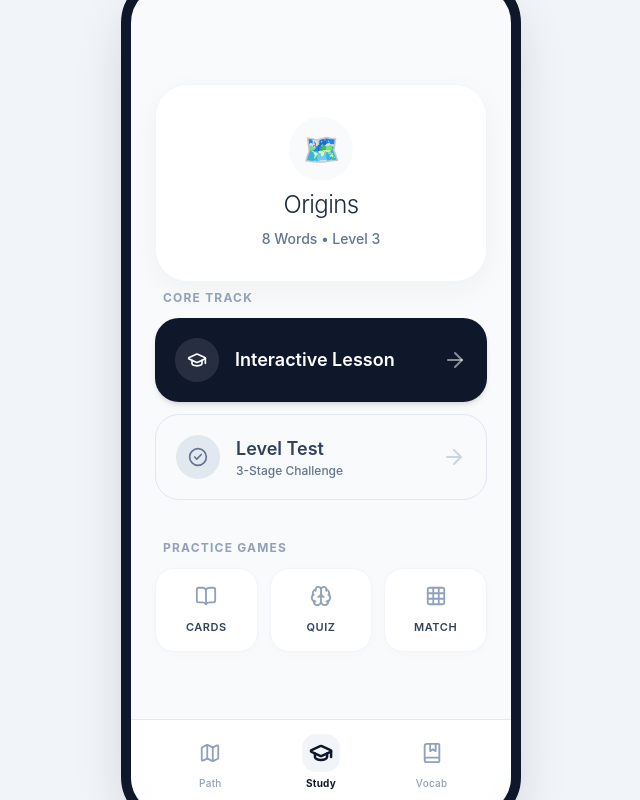
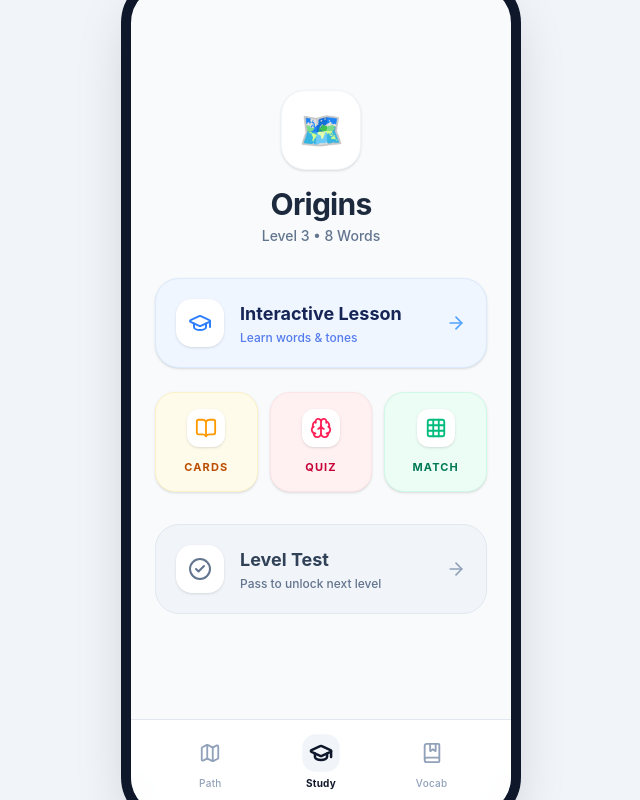
Before and after one commit to cpmas/thai-learning-app, a React (Vite) app: page / in a window 1280 px wide. Both pictures are taken after a click on the button "🗺️". Shown: the whole page, without its empty margins (319-959 px from the left). Built offline with nearby package versions, Linux system fonts and the light colour scheme.

Commit message:
study layout update

```diff
--- a/src/App.jsx
+++ b/src/App.jsx
@@ -304,6 +304,11 @@ const customStyles = `
   .rotate-y-180 { transform: rotateY(180deg); }
   .hide-scrollbar::-webkit-scrollbar { display: none; }
   .hide-scrollbar { -ms-overflow-style: none; scrollbar-width: none; }
+
+  @keyframes slideInNext { from { transform: translateX(100vw); } to { transform: translateX(0); } }
+  @keyframes slideInPrev { from { transform: translateX(-100vw); } to { transform: translateX(0); } }
+  .animate-in-next { animation: slideInNext 0.25s ease-out forwards; }
+  .animate-in-prev { animation: slideInPrev 0.25s ease-out forwards; }
 `;
 
 const getPhonetic = (thaiWord) => {
@@ -364,62 +369,65 @@ const StudyHub = ({ level, unlockedLevelId, onSelectMode }) => {
   const isCompleted = level.id < unlockedLevelId;
 
   return (
-    <div className="flex flex-col items-center justify-center h-full space-y-6 p-6 pt-10 animation-fade-in">
-      <div className="text-center space-y-2 mb-2 bg-white p-8 rounded-[2rem] shadow-[0_8px_30px_rgb(0,0,0,0.04)] border border-slate-100 w-full max-w-sm flex flex-col items-center">
-        <div className="w-16 h-16 bg-slate-50 rounded-full flex items-center justify-center text-3xl mb-2">{level.icon}</div>
-        <h2 className="text-2xl font-light tracking-tight text-slate-800">{level.title}</h2>
-        <p className="text-slate-500 font-medium text-sm">
-          {level.vocab.length} Words • Level {level.id}
-        </p>
-      </div>
+    <div className="flex flex-col items-center justify-center min-h-full p-6 animation-fade-in pb-10">
+      <div className="w-full max-w-sm flex flex-col gap-6 my-auto">
 
-      <div className="w-full max-w-sm space-y-3">
-        <h3 className="text-xs font-bold text-slate-400 uppercase tracking-widest px-2">Core Track</h3>
-        <button onClick={() => { vibrate('tap'); onSelectMode('lesson'); }} className="w-full bg-slate-900 text-white p-5 rounded-[1.5rem] shadow-md hover:shadow-lg transition-all active:scale-95 flex items-center justify-between group">
-          <div className="flex items-center space-x-4">
-            <div className="bg-white/10 p-3 rounded-full group-hover:scale-110 transition-transform"><GraduationCap size={20} /></div>
+        {/* Header */}
+        <div className="flex flex-col items-center text-center w-full mb-2">
+          <div className="w-20 h-20 bg-white rounded-[1.5rem] shadow-sm flex items-center justify-center text-4xl border border-slate-100 mb-4">
+            {level.icon}
+          </div>
+          <h2 className="text-3xl font-bold text-slate-800 tracking-tight mb-1">{level.title}</h2>
+          <p className="text-sm text-slate-500 font-medium">Level {level.id} • {level.vocab.length} Words</p>
+        </div>
+
+        {/* Step 1: Interactive Lesson */}
+        <button onClick={() => { vibrate('tap'); onSelectMode('lesson'); }} className="w-full bg-blue-50 border border-blue-100 p-5 rounded-[1.5rem] shadow-sm hover:shadow-md active:scale-95 transition-all flex items-center justify-between group">
+          <div className="flex items-center gap-4">
+            <div className="bg-white text-blue-500 p-3 rounded-2xl shadow-sm group-hover:scale-110 transition-transform"><GraduationCap size={24} /></div>
             <div className="text-left">
-              <span className="block text-lg font-semibold">Interactive Lesson</span>
+              <span className="block text-lg font-bold text-blue-950">Interactive Lesson</span>
+              <span className="block text-xs font-medium text-blue-700/70 mt-0.5">Learn words & tones</span>
             </div>
           </div>
-          <ArrowRight className="text-white/50" />
+          <ArrowRight size={20} className="text-blue-400 group-hover:text-blue-600 transition-colors" />
         </button>
 
+        {/* Step 2: Practice Minigames */}
+        <div className="grid grid-cols-3 gap-3">
+          <button onClick={() => { vibrate('tap'); onSelectMode('flashcards'); }} className="bg-amber-50 border border-amber-100 p-4 rounded-[1.25rem] shadow-sm active:scale-95 transition-all flex flex-col items-center justify-center gap-2 hover:bg-amber-100 hover:shadow-md">
+            <div className="bg-white p-2 rounded-xl shadow-sm"><BookOpen size={22} className="text-amber-500" /></div>
+            <span className="font-bold text-[11px] text-amber-700 uppercase tracking-widest mt-1">Cards</span>
+          </button>
+          <button onClick={() => { vibrate('tap'); onSelectMode('quiz'); }} className="bg-rose-50 border border-rose-100 p-4 rounded-[1.25rem] shadow-sm active:scale-95 transition-all flex flex-col items-center justify-center gap-2 hover:bg-rose-100 hover:shadow-md">
+            <div className="bg-white p-2 rounded-xl shadow-sm"><Brain size={22} className="text-rose-500" /></div>
+            <span className="font-bold text-[11px] text-rose-700 uppercase tracking-widest mt-1">Quiz</span>
+          </button>
+          <button onClick={() => { vibrate('tap'); onSelectMode('match'); }} className="bg-emerald-50 border border-emerald-100 p-4 rounded-[1.25rem] shadow-sm active:scale-95 transition-all flex flex-col items-center justify-center gap-2 hover:bg-emerald-100 hover:shadow-md">
+            <div className="bg-white p-2 rounded-xl shadow-sm"><Grid size={22} className="text-emerald-500" /></div>
+            <span className="font-bold text-[11px] text-emerald-700 uppercase tracking-widest mt-1">Match</span>
+          </button>
+        </div>
+
+        {/* Step 3: Level Test */}
         <button
           onClick={() => { vibrate('tap'); onSelectMode('level-test'); }}
-          className={`w-full p-5 rounded-[1.5rem] transition-all active:scale-95 flex items-center justify-between group border
-            ${isCompleted ? 'bg-slate-50 border-slate-200 text-slate-700' : 'bg-white border-slate-200 text-slate-900 shadow-sm'}
+          className={`w-full p-5 rounded-[1.5rem] transition-all active:scale-95 flex items-center justify-between group mt-2
+            ${isCompleted ? 'bg-slate-100 border border-slate-200 text-slate-700' : 'bg-indigo-600 border border-indigo-700 text-white shadow-md hover:bg-indigo-700 hover:shadow-lg'}
           `}
         >
-          <div className="flex items-center space-x-4">
-            <div className={`p-3 rounded-full transition-transform ${isCompleted ? 'bg-slate-200 text-slate-500' : 'bg-slate-100 text-slate-900 group-hover:scale-110'}`}>
-              {isCompleted ? <CheckCircle2 size={20} /> : <Unlock size={20} />}
+          <div className="flex items-center gap-4">
+            <div className={`p-3 rounded-2xl transition-transform group-hover:scale-110 ${isCompleted ? 'bg-white text-slate-500 shadow-sm' : 'bg-indigo-500 text-white shadow-inner'}`}>
+              {isCompleted ? <CheckCircle2 size={24} /> : <Unlock size={24} />}
             </div>
             <div className="text-left">
-              <span className="block text-lg font-semibold">Level Test</span>
-              <span className="block text-xs font-medium text-slate-500">3-Stage Challenge</span>
+              <span className="block text-lg font-bold">Level Test</span>
+              <span className={`block text-xs font-medium mt-0.5 ${isCompleted ? 'text-slate-500' : 'text-indigo-200'}`}>Pass to unlock next level</span>
             </div>
           </div>
-          <ArrowRight className="text-slate-300" />
+          <ArrowRight size={20} className={isCompleted ? "text-slate-400" : "text-indigo-300"} />
         </button>
-      </div>
 
-      <div className="w-full max-w-sm pt-4">
-        <h3 className="text-xs font-bold text-slate-400 uppercase tracking-widest px-2 mb-3">Practice Games</h3>
-        <div className="grid grid-cols-3 gap-3">
-          <button onClick={() => { vibrate('tap'); onSelectMode('flashcards'); }} className="bg-white text-slate-700 border border-slate-100 p-4 rounded-[1.2rem] shadow-[0_2px_10px_rgb(0,0,0,0.02)] transition-all active:scale-95 flex flex-col items-center justify-center gap-3 hover:border-slate-300">
-            <BookOpen size={22} className="text-slate-400" />
-            <span className="font-semibold text-[11px] uppercase tracking-wider">Cards</span>
-          </button>
-          <button onClick={() => { vibrate('tap'); onSelectMode('quiz'); }} className="bg-white text-slate-700 border border-slate-100 p-4 rounded-[1.2rem] shadow-[0_2px_10px_rgb(0,0,0,0.02)] transition-all active:scale-95 flex flex-col items-center justify-center gap-3 hover:border-slate-300">
-            <Brain size={22} className="text-slate-400" />
-            <span className="font-semibold text-[11px] uppercase tracking-wider">Quiz</span>
-          </button>
-          <button onClick={() => { vibrate('tap'); onSelectMode('match'); }} className="bg-white text-slate-700 border border-slate-100 p-4 rounded-[1.2rem] shadow-[0_2px_10px_rgb(0,0,0,0.02)] transition-all active:scale-95 flex flex-col items-center justify-center gap-3 hover:border-slate-300">
-            <Grid size={22} className="text-slate-400" />
-            <span className="font-semibold text-[11px] uppercase tracking-wider">Match</span>
-          </button>
-        </div>
       </div>
     </div>
   );
@@ -488,10 +496,10 @@ const Lesson = ({ vocab, onBack }) => {
   const [feedback, setFeedback] = useState(null);
 
   const [panX, setPanX] = useState(0);
-  const [panY, setPanY] = useState(0);
   const [isDragging, setIsDragging] = useState(false);
   const [exitDir, setExitDir] = useState(0);
   const [touchStartPos, setTouchStartPos] = useState(null);
+  const [animClass, setAnimClass] = useState('');
 
   const generateGameQuestion = useCallback(() => {
     const word = vocab[Math.floor(Math.random() * vocab.length)];
@@ -554,42 +562,54 @@ const Lesson = ({ vocab, onBack }) => {
   };
 
   const onTouchStart = (e) => {
-    setTouchStartPos({ x: e.targetTouches[0].clientX, y: e.targetTouches[0].clientY });
+    setTouchStartPos(e.targetTouches[0].clientX);
     setIsDragging(true);
   };
 
   const onTouchMove = (e) => {
-    if (!isDragging || !touchStartPos) return;
-    setPanX(e.targetTouches[0].clientX - touchStartPos.x);
-    setPanY(e.targetTouches[0].clientY - touchStartPos.y);
+    if (!isDragging || touchStartPos === null) return;
+    setPanX(e.targetTouches[0].clientX - touchStartPos);
+  };
+
+  const triggerNext = () => {
+    if (step >= vocab.length - 1) {
+      setPhase('game');
+      return;
+    }
+    vibrate('tap');
+    setExitDir(-1);
+    setTimeout(() => {
+      handleNextLearn();
+      setExitDir(0);
+      setPanX(0);
+      setAnimClass('animate-in-next');
+      setTimeout(() => setAnimClass(''), 300);
+    }, 200);
+  };
+
+  const triggerPrev = () => {
+    if (step <= 0) return;
+    vibrate('tap');
+    setExitDir(1);
+    setTimeout(() => {
+      handlePrevLearn();
+      setExitDir(0);
+      setPanX(0);
+      setAnimClass('animate-in-prev');
+      setTimeout(() => setAnimClass(''), 300);
+    }, 200);
   };
 
   const onTouchEnd = () => {
     setIsDragging(false);
-    if (panX < -100) {
-      setExitDir(-1);
-      vibrate('tap');
-      setTimeout(() => { handleNextLearn(); setExitDir(0); setPanX(0); setPanY(0); }, 200);
-    } else if (panX > 100 && step > 0) {
-      setExitDir(1);
-      vibrate('tap');
-      setTimeout(() => { handlePrevLearn(); setExitDir(0); setPanX(0); setPanY(0); }, 200);
+    if (panX < -70) {
+      triggerNext();
+    } else if (panX > 70 && step > 0) {
+      triggerPrev();
     } else {
-      setPanX(0); setPanY(0);
+      setPanX(0);
     }
     setTouchStartPos(null);
-  };
-
-  const triggerNext = () => {
-    vibrate('tap');
-    setExitDir(-1);
-    setTimeout(() => { handleNextLearn(); setExitDir(0); setPanX(0); setPanY(0); }, 200);
-  };
-
-  const triggerPrev = () => {
-    vibrate('tap');
-    setExitDir(1);
-    setTimeout(() => { handlePrevLearn(); setExitDir(0); setPanX(0); setPanY(0); }, 200);
   };
 
   if (phase === 'complete') {
@@ -662,13 +682,13 @@ const Lesson = ({ vocab, onBack }) => {
   const word = vocab[step];
   const cardStyle = {
     transform: exitDir !== 0
-      ? `translate(${exitDir * 150}vw, ${panY}px) rotate(${exitDir * 30}deg)`
-      : `translate(${panX}px, ${panY}px) rotate(${panX * 0.05}deg)`,
-    transition: isDragging ? 'none' : 'transform 0.3s ease-out'
+      ? `translateX(${exitDir * 150}vw)`
+      : `translateX(${panX}px)`,
+    transition: isDragging ? 'none' : 'transform 0.2s ease-out'
   };
 
   return (
-    <div className="flex flex-col h-full bg-slate-50 absolute inset-0 z-50 animation-fade-in overflow-hidden">
+    <div className="flex flex-col h-full bg-slate-50 absolute inset-0 z-50 overflow-hidden">
       <div className="p-4 flex items-center justify-between bg-white border-b border-slate-100 shrink-0 z-20">
         <button onClick={() => { vibrate('tap'); onBack(); }} className="p-2 text-slate-400 hover:text-slate-800 transition-colors"><ArrowLeft size={24} /></button>
         <div className="flex space-x-2 flex-1 mx-6 justify-center">
@@ -684,7 +704,7 @@ const Lesson = ({ vocab, onBack }) => {
         <div
           onTouchStart={onTouchStart} onTouchMove={onTouchMove} onTouchEnd={onTouchEnd}
           style={cardStyle}
-          className="w-full bg-white rounded-[2rem] shadow-[0_8px_30px_rgb(0,0,0,0.08)] border border-slate-100 p-8 flex flex-col items-center text-center touch-none z-10"
+          className={`w-full bg-white rounded-[2rem] shadow-[0_8px_30px_rgb(0,0,0,0.08)] border border-slate-100 p-8 flex flex-col items-center text-center touch-none z-10 ${animClass}`}
         >
           <div className="text-6xl mb-8 bg-slate-50 w-24 h-24 flex items-center justify-center rounded-full border border-slate-100 shrink-0">{word.emoji}</div>
 
@@ -721,7 +741,7 @@ const Lesson = ({ vocab, onBack }) => {
             <span className="text-[10px] uppercase font-bold mt-1 tracking-widest">Back</span>
           </button>
 
-          <button onClick={triggerNext} className="px-8 py-4 bg-slate-900 text-white rounded-full font-bold shadow-lg active:scale-95 transition-transform flex items-center gap-2">
+          <button onClick={triggerNext} className="px-8 py-4 bg-slate-900 text-white rounded-full font-bold shadow-[0_4px_15px_rgba(0,0,0,0.1)] active:scale-95 transition-transform flex items-center gap-2">
             {step < vocab.length - 1 ? 'Next' : 'Take Test'} <ArrowRight size={20} />
           </button>
         </div>
```
